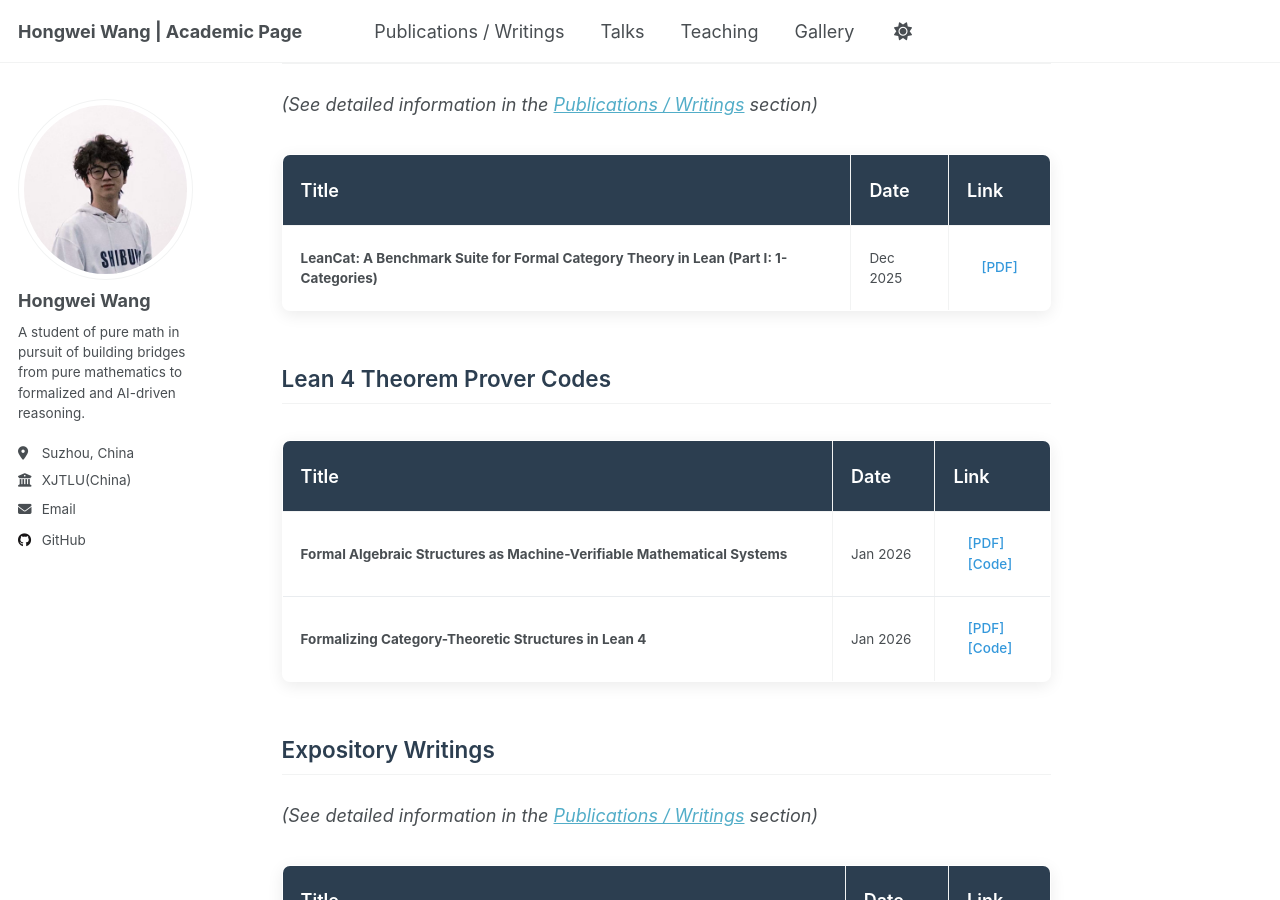
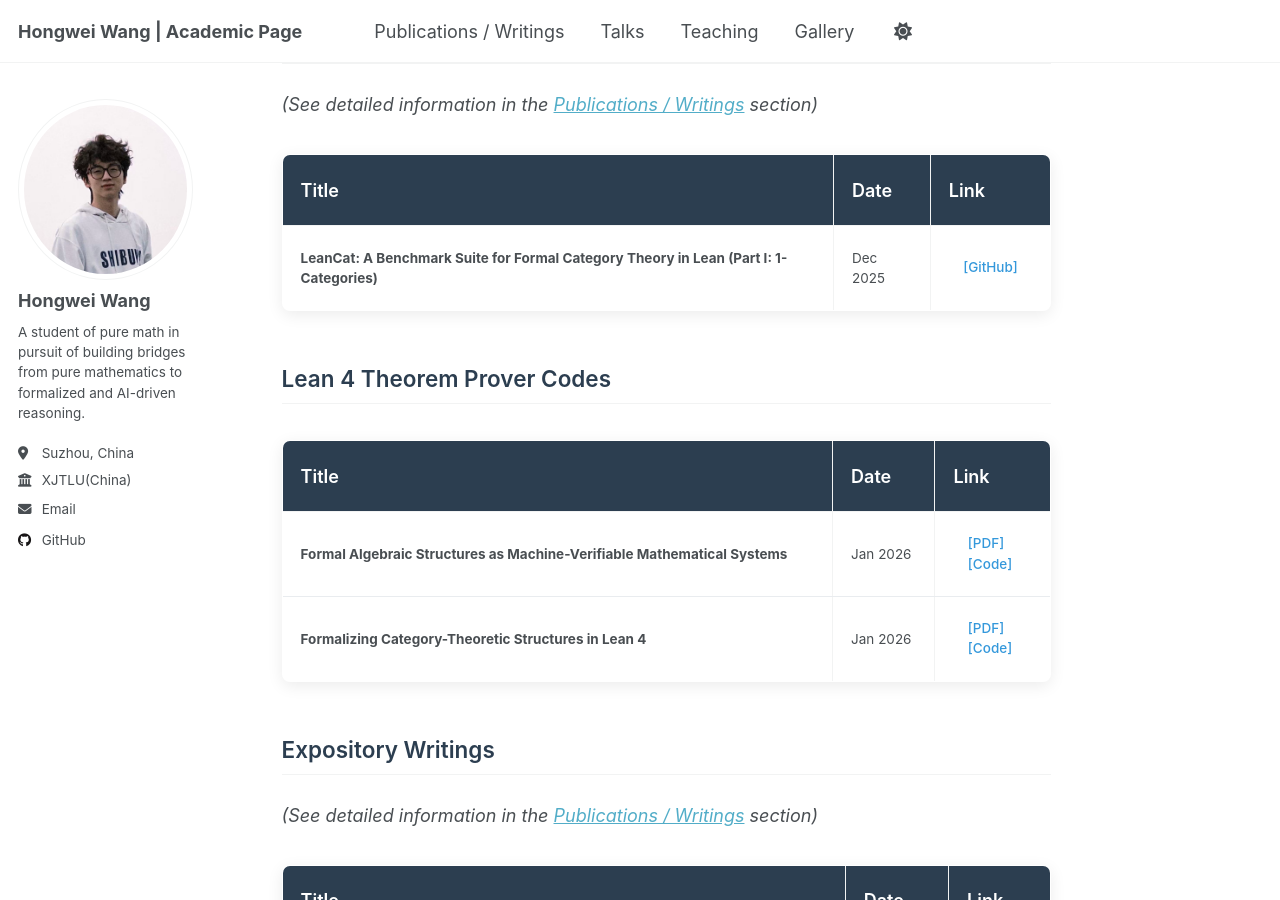
Before and after one commit to WangHongWei-AcademicPage/WangHongWei-AcademicPage.github.io, a Jekyll site: the page built from _pages/about.md, in a window 1280 px wide and 900 px high, scrolled down 1751 px. Built offline with Jekyll 4.4.1, drawn with Linux system fonts in a browser that asks for light colours; a script that is not in the unit is left out.

Commit message:
Replace PDF link with GitHub link for LeanCat

```diff
--- a/_pages/about.md
+++ b/_pages/about.md
@@ -347,7 +347,9 @@ If my work aligns with your interests in mathematics, formal verification, or AI
         </strong>
       </td>
       <td>Dec 2025</td>
-      <td><a href="../assets/Benchmark.pdf">[PDF]</a></td>
+      <td>
+        <a href="https://github.com/sciencraft/LeanCat" target="_blank">[GitHub]</a>
+      </td>
     </tr>
   </tbody>
 </table>
```
